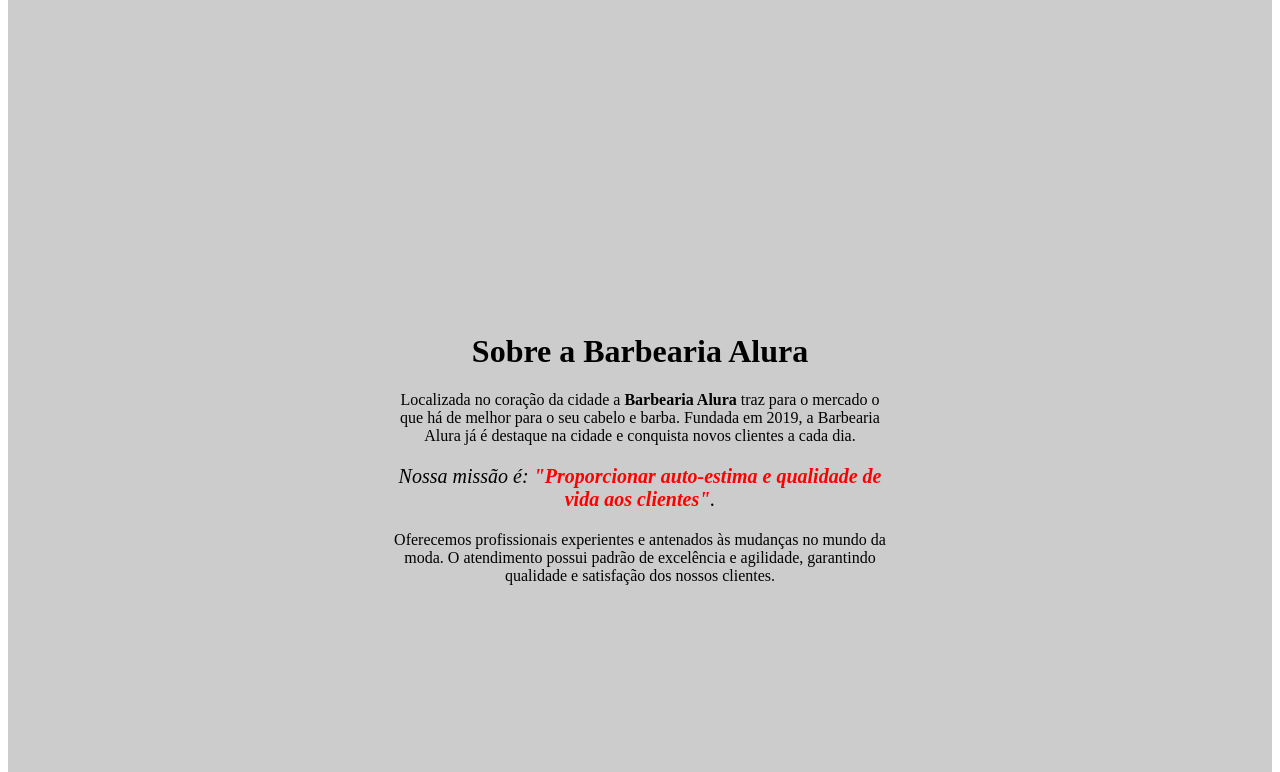
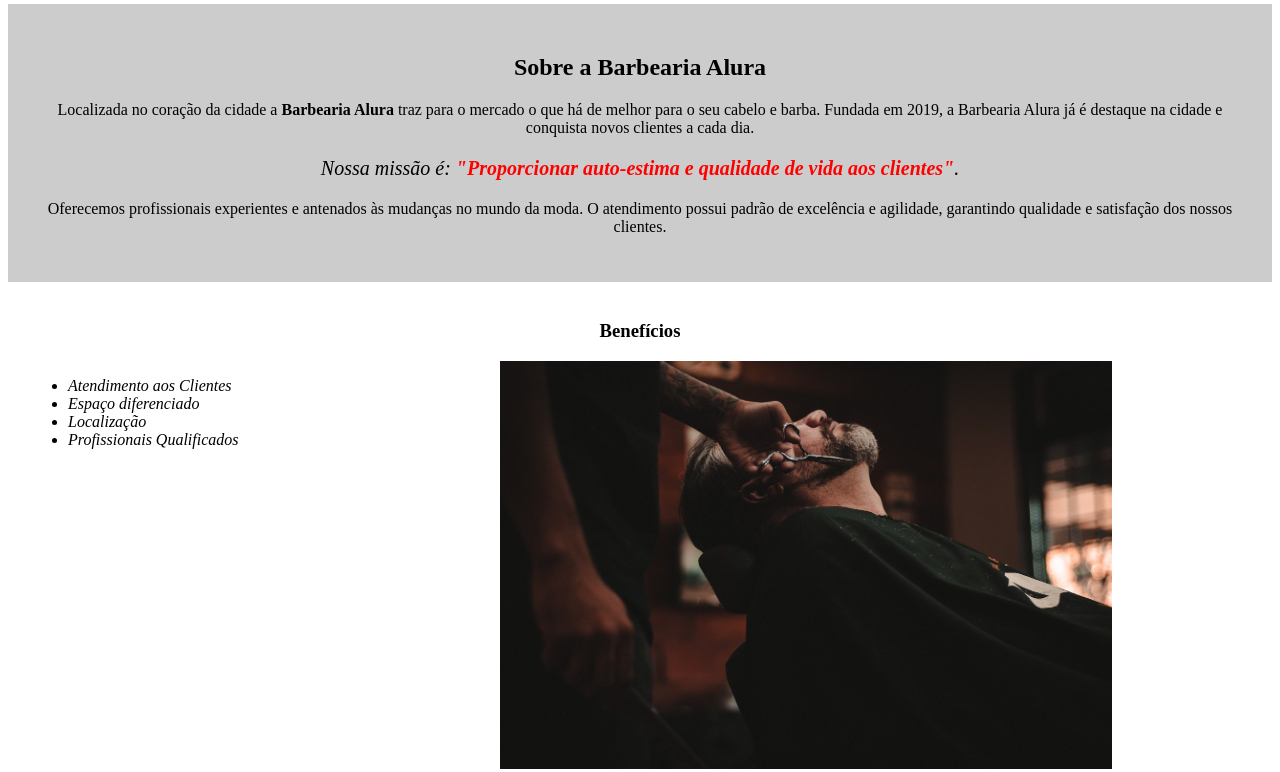
Before and after one commit to wesllanSilva/Barbearia, a plain HTML site: page index.html in a window 1280 px wide. Shown: the part 554-1326 px from the top of the page. Drawn offline with Linux system fonts and the light colour scheme.

Commit message:
alterado o index

```diff
--- a/index.html
+++ b/index.html
@@ -7,26 +7,26 @@
 	</head>
 
 	<body>
+		<header>
+			<h1 class="titulo-principal">Barbearia Alura</h1>
+		</header>
 		<img id="banner" src="banner.jpg">
+		<div class="principal">
+			<h2 class="titulo-centralizado">Sobre a Barbearia Alura</h2>
 
-        <div class="principal">
-            <h1 >Sobre a Barbearia Alura</h1>
-
-            <p>Localizada no coração da cidade a <strong>Barbearia Alura</strong> traz para o mercado o que há de melhor para o seu cabelo e barba.
-            Fundada em 2019, a Barbearia Alura já é destaque na cidade e conquista novos clientes a cada dia.</p>
+			<p>Localizada no coração da cidade a <strong>Barbearia Alura</strong> traz para o mercado o que há de melhor para o seu cabelo e barba. Fundada em 2019, a Barbearia Alura já é destaque na cidade e conquista novos clientes a cada dia.</p>
 
 			<p id="missao"><em>Nossa missão é: <strong>"Proporcionar auto-estima e qualidade de vida aos clientes"</strong>.</em></p>
 
-            <p>Oferecemos profissionais experientes e antenados às mudanças no mundo da moda.
-            O atendimento possui padrão de excelência e agilidade, garantindo qualidade e satisfação dos nossos clientes.
-            </p>
+			<p>Oferecemos profissionais experientes e antenados às mudanças no mundo da moda. O atendimento possui padrão de excelência e agilidade, garantindo qualidade e satisfação dos nossos clientes.</p>
 		</div>
 
 		<div class="beneficios">
-            <h2>Benefícios</h2>
+			<h3 class="titulo-centralizado">Benefícios</h3>
+
 			<ul>
-                <li class="itens">Atendimento aos clientes</li>
-                <li class="itens">Espaço Diferenciado</li>
+				<li class="itens">Atendimento aos Clientes</li>
+				<li class="itens">Espaço diferenciado</li>
 				<li class="itens">Localização</li>
 				<li class="itens">Profissionais Qualificados</li>
 			</ul>
--- a/style.css
+++ b/style.css
@@ -1,52 +1,48 @@
-body {
-
-}
-
-#banner{
-    width: 100%;
+#banner {
+	width:100%;
 }
 
 .principal{
 	background: #CCCCCC;
-    padding: 30%;
+	padding: 30px;
 }
 
-h1{
-    text-align: center;
+.titulo-principal {
+	padding-left: 20px;
+}
+
+.titulo-centralizado {
+	text-align: center
 }
 
 p {
 	text-align: center;
 }
 
-#missao{
-    font-size: 20px;
+#missao {
+	font-size: 20px
 }
 
 em strong {
 	color: #FF0000;
 }
 
-.itens{
-    font-style: italic;
+.itens {
+	font-style: italic
 }
 
-.beneficios{
+.beneficios {
 	background: #FFFFFF;
-    padding: 20%;
+	padding: 20px;
 }
 
-h2{
-    text-align: center;
-}
-
-ul{
+ul {
 	display: inline-block;
 	vertical-align: top;
 	width: 20%;
 	margin-right: 15%;
 }
 
-.imagembeneficios{
+.imagembeneficios {
 	width: 50%;
 }
```
Lines whose indentation alone changed are shown as unchanged.
